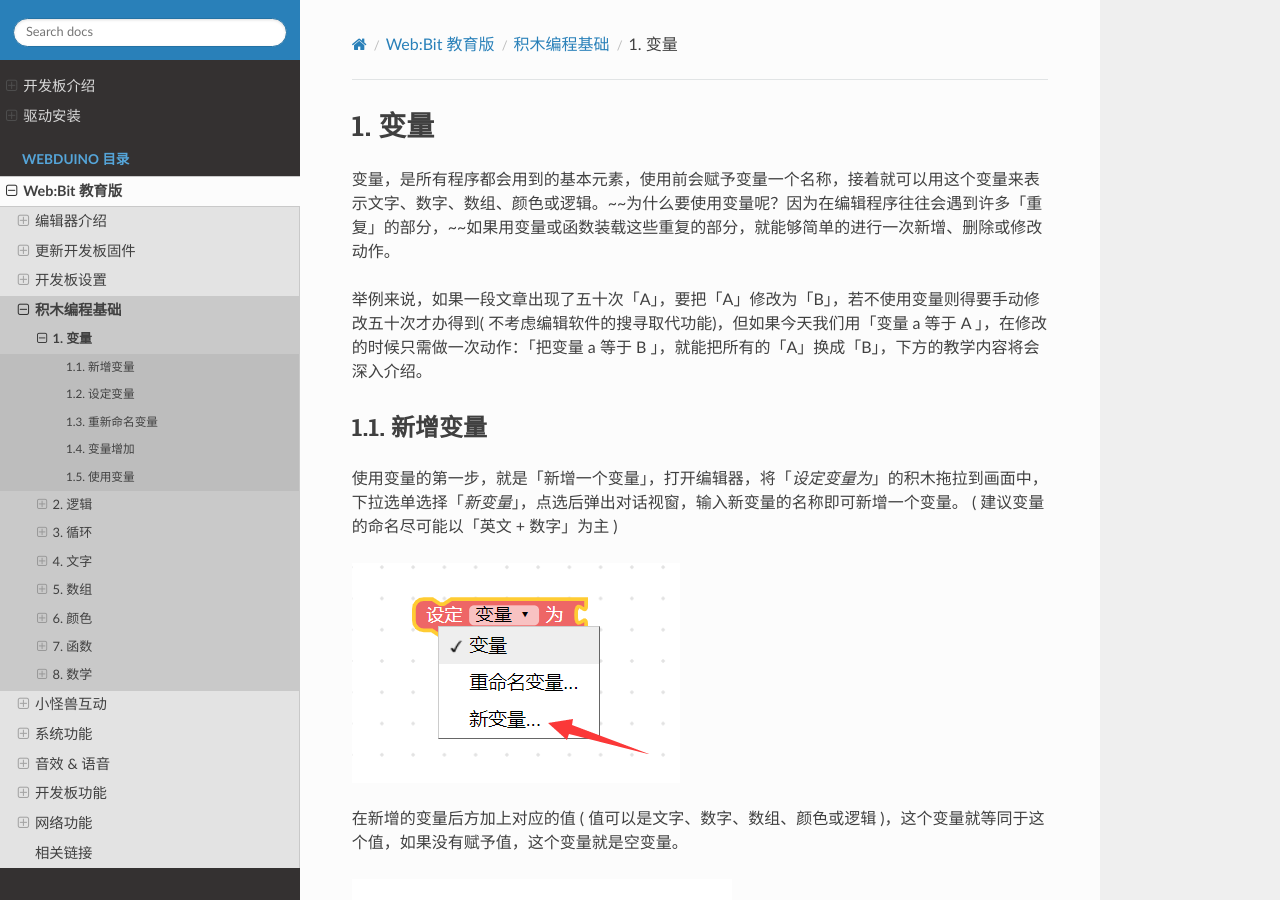
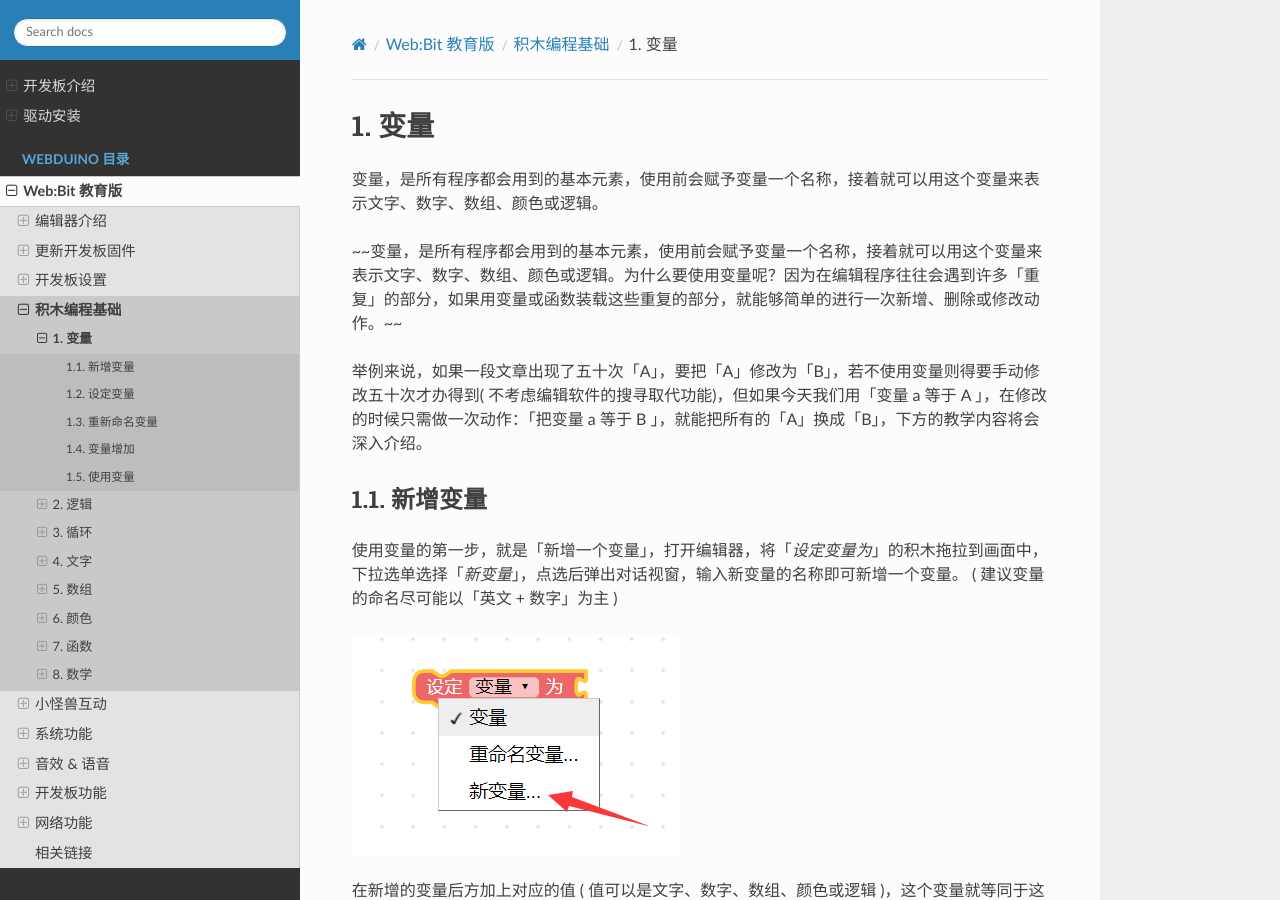
Before and after one commit to BPI-STEAM/simplified_webbit_docs, a Sphinx documentation site: the page built from source/webduino/tutorials/basic/variables.md, in a window 1280 px wide and 900 px high. Built offline with Sphinx 7.4.7 and the Read the Docs theme 2.0.0, drawn with Linux system fonts in a browser that asks for light colours; pages that are not in the unit, such as notebooks, are missing from menus.

Commit message:
Update variables.md

```diff
--- a/source/webduino/tutorials/basic/variables.md
+++ b/source/webduino/tutorials/basic/variables.md
@@ -1,6 +1,8 @@
 ## 变量
 
-变量，是所有程序都会用到的基本元素，使用前会赋予变量一个名称，接着就可以用这个变量来表示文字、数字、数组、颜色或逻辑。~~为什么要使用变量呢？因为在编辑程序往往会遇到许多「重复」的部分，~~如果用变量或函数装载这些重复的部分，就能够简单的进行一次新增、删除或修改动作。
+变量，是所有程序都会用到的基本元素，使用前会赋予变量一个名称，接着就可以用这个变量来表示文字、数字、数组、颜色或逻辑。
+
+~~变量，是所有程序都会用到的基本元素，使用前会赋予变量一个名称，接着就可以用这个变量来表示文字、数字、数组、颜色或逻辑。为什么要使用变量呢？因为在编辑程序往往会遇到许多「重复」的部分，如果用变量或函数装载这些重复的部分，就能够简单的进行一次新增、删除或修改动作。~~
 
 举例来说，如果一段文章出现了五十次「A」，要把「A」修改为「B」，若不使用变量则得要手动修改五十次才办得到( 不考虑编辑软件的搜寻取代功能)，但如果今天我们用「变量 a 等于 A 」，在修改的时候只需做一次动作：「把变量 a 等于 B 」，就能把所有的「A」换成「B」，下方的教学内容将会深入介绍。
 
```
